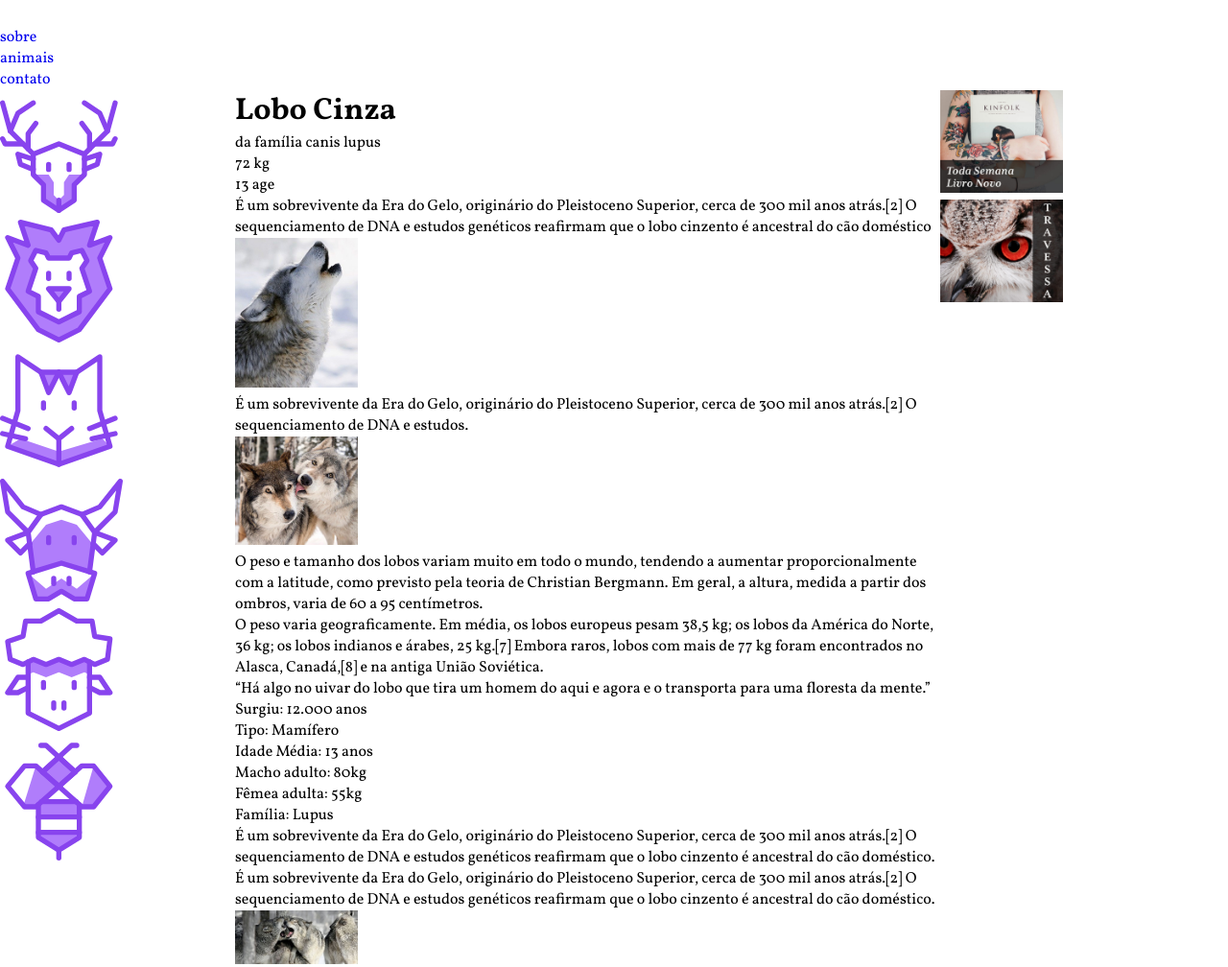
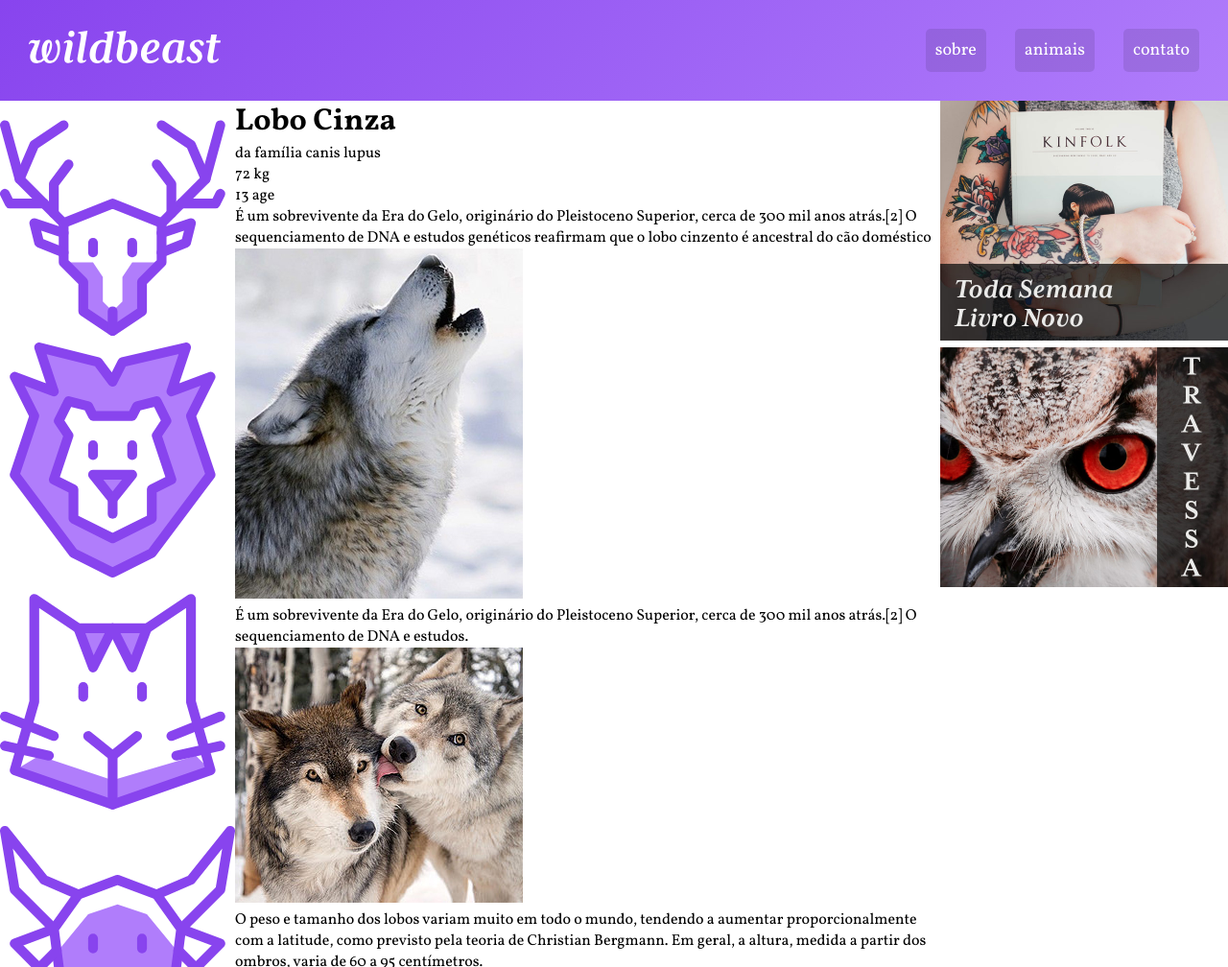
Before and after one commit to guilhermecolares/WildBeast, a plain HTML site: page index.html in a window 1280 px wide. Shown: the top 1008 px of the page at 96% size. Drawn offline with Linux system fonts and the light colour scheme.

Commit message:
CREATE HEADER

```diff
--- a/style.css
+++ b/style.css
@@ -15,9 +15,7 @@ a {
     text-decoration: none;
 }
 
-img {
-    max-width: 8rem;
-}
+img {max-width: 100%;}
 
 .estrutura {
     display: grid;
@@ -31,6 +29,35 @@ img {
 
 .main-header {
     grid-area: header;
+    background: linear-gradient(135deg, #8844ee, #B07DFB);
+    padding: 1.875rem;
+    display: grid;
+    grid-template-columns: 1fr auto;
+    align-items: center;
+}
+
+.main-header nav ul {
+    display: flex;
+    flex-wrap: wrap;
+    gap: 1.875rem;
+}
+
+.main-header nav a {
+    display: block;
+    padding: 0.625rem;
+    color: white;
+    font-size: 1.125rem;
+    background: rgba(0, 0, 0, .1);
+    border-radius: 0.3125rem;
+    transition: 0.1s;
+}
+
+.main-header nav a:hover {
+    background: rgba(0, 0, 0, .5);
+}
+
+.logo {
+    max-width: 12.5rem;
 }
 
 .sidenav {
```
